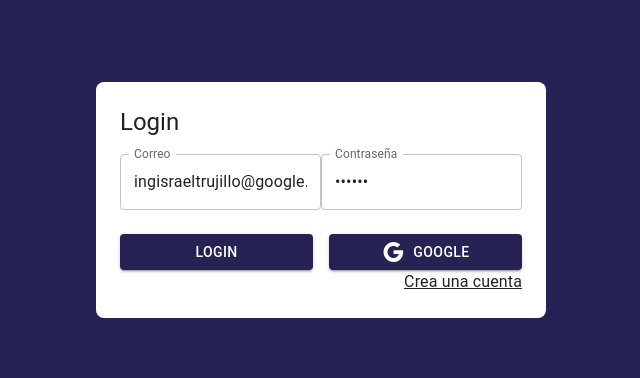
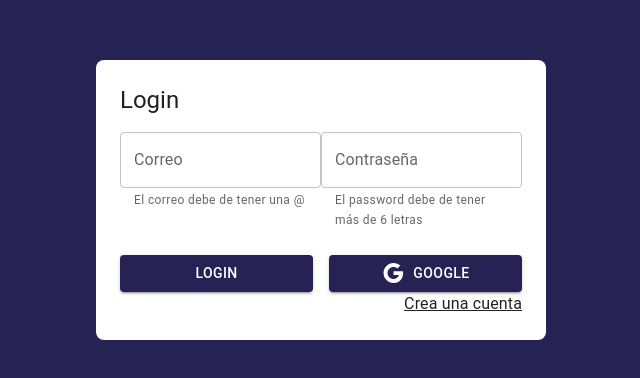
Before and after one commit to Isradeveloper/08-journal-app, a React (Vite) app: page /auth/login in a window 1280 px wide. Shown: the part 200-578 px from the top of the page, without its empty margins (319-959 px from the left). Built offline with nearby package versions, Linux system fonts and the light colour scheme.

Commit message:
Registro y login de usuarios con validacion

```diff
--- a/src/auth/pages/LoginPage.jsx
+++ b/src/auth/pages/LoginPage.jsx
@@ -1,30 +1,41 @@
+/* eslint-disable no-extra-boolean-cast */
 import { Google } from '@mui/icons-material'
-import { Button, Grid, Link, TextField, Typography } from '@mui/material'
-import { useMemo } from 'react'
+import { Alert, Button, Grid, Link, TextField, Typography } from '@mui/material'
+import { useMemo, useState } from 'react'
 import { useDispatch, useSelector } from 'react-redux'
 import { Link as RouterLink } from 'react-router-dom'
 import { useForm } from '../../hooks/'
-import { checkingAuthentication, startGoogleSignIn } from '../../store/auth/'
+import { startGoogleSignIn, startLoginWithEmailPassword } from '../../store/auth/'
 import { AuthLayout } from '../layout/AuthLayout'
 
 export const LoginPage = () => {
-  const { status } = useSelector((state) => state.auth)
+  const { status, errorMessage } = useSelector((state) => state.auth)
+  const [formSubmitted, setFormSubmitted] = useState(false)
 
   const isAuthenticating = useMemo(() => status === 'checking', [status])
 
   const dispatch = useDispatch()
 
-  const { email, password, onInputChange, formState } = useForm({
-    email: 'ingisraeltrujillo@google.com',
-    password: '123456'
-  })
+  const FormData = {
+    email: '',
+    password: ''
+  }
+
+  const formValidations = {
+    email: [(value) => value.includes('@'), 'El correo debe de tener una @'],
+    password: [(value) => value.length >= 6, 'El password debe de tener más de 6 letras']
+  }
+  const { email, password, onInputChange, formState, isFormValid, emailValid, passwordValid } = useForm(FormData, formValidations)
 
   console.log(formState)
 
   const onSubmit = (e) => {
     e.preventDefault()
+    setFormSubmitted(true)
     console.log({ email, password })
-    dispatch(checkingAuthentication())
+    // dispatch(checkingAuthentication())
+    if (!isFormValid) return
+    dispatch(startLoginWithEmailPassword({ email, password }))
   }
 
   const onGoogleSignIn = () => {
@@ -46,6 +57,8 @@ export const LoginPage = () => {
               name='email'
               value={email}
               onChange={onInputChange}
+              error={!!emailValid && formSubmitted}
+              helperText={emailValid}
             />
           </Grid>
 
@@ -58,10 +71,20 @@ export const LoginPage = () => {
               name='password'
               value={password}
               onChange={onInputChange}
+              error={!!passwordValid && formSubmitted}
+              helperText={passwordValid}
             />
           </Grid>
 
           <Grid container spacing={2} sx={{ mt: 1 }}>
+
+            <Grid
+              item
+              xs={12}
+              display={!!errorMessage ? '' : 'none'}
+            >
+              <Alert severity='error'>{errorMessage}</Alert>
+            </Grid>
 
             <Grid item xs={12} sm={6}>
               <Button disabled={isAuthenticating} type='submit' variant='contained' fullWidth>Login</Button>
--- a/src/firebase/providers.js
+++ b/src/firebase/providers.js
@@ -1,4 +1,4 @@
-import { createUserWithEmailAndPassword, GoogleAuthProvider, signInWithPopup, updateProfile } from 'firebase/auth'
+import { createUserWithEmailAndPassword, GoogleAuthProvider, signInWithEmailAndPassword, signInWithPopup, updateProfile } from 'firebase/auth'
 import { FirebaseAuth } from './config'
 
 const googleProvider = new GoogleAuthProvider()
@@ -49,3 +49,23 @@ export const registerUserWithEmailPassword = async ({ email, password, displayNa
     }
   }
 }
+
+export const LoginWithEmailPassword = async ({ email, password }) => {
+  try {
+    const resp = await signInWithEmailAndPassword(FirebaseAuth, email, password)
+    const { uid, displayName, photoURL } = resp.user
+    return {
+      ok: true,
+      // User info
+      displayName,
+      photoURL,
+      uid,
+      email
+    }
+  } catch (error) {
+    return {
+      ok: false,
+      errorMessage: error.message
+    }
+  }
+}
--- a/src/store/auth/thunks.js
+++ b/src/store/auth/thunks.js
@@ -1,5 +1,6 @@
 /* eslint-disable padded-blocks */
-import { registerUserWithEmailPassword, signInWithGoogle } from '../../firebase/providers'
+import { async } from '@firebase/util'
+import { LoginWithEmailPassword, registerUserWithEmailPassword, signInWithGoogle } from '../../firebase/providers'
 import { checkingCredentials, login, logout } from './authSlice'
 
 export const checkingAuthentication = (email, password) => {
@@ -31,3 +32,15 @@ export const startCreatingUserWithEmailPassword = ({ email, password, displayNam
     dispatch(login({ uid, displayName, email, photoURL }))
   }
 }
+
+export const startLoginWithEmailPassword = ({ email, password }) => {
+
+  return async (dispatch) => {
+    dispatch(checkingCredentials())
+
+    const result = await LoginWithEmailPassword({ email, password })
+
+    if (!result.ok) return dispatch(logout(result))
+    dispatch(login(result))
+  }
+}
```
